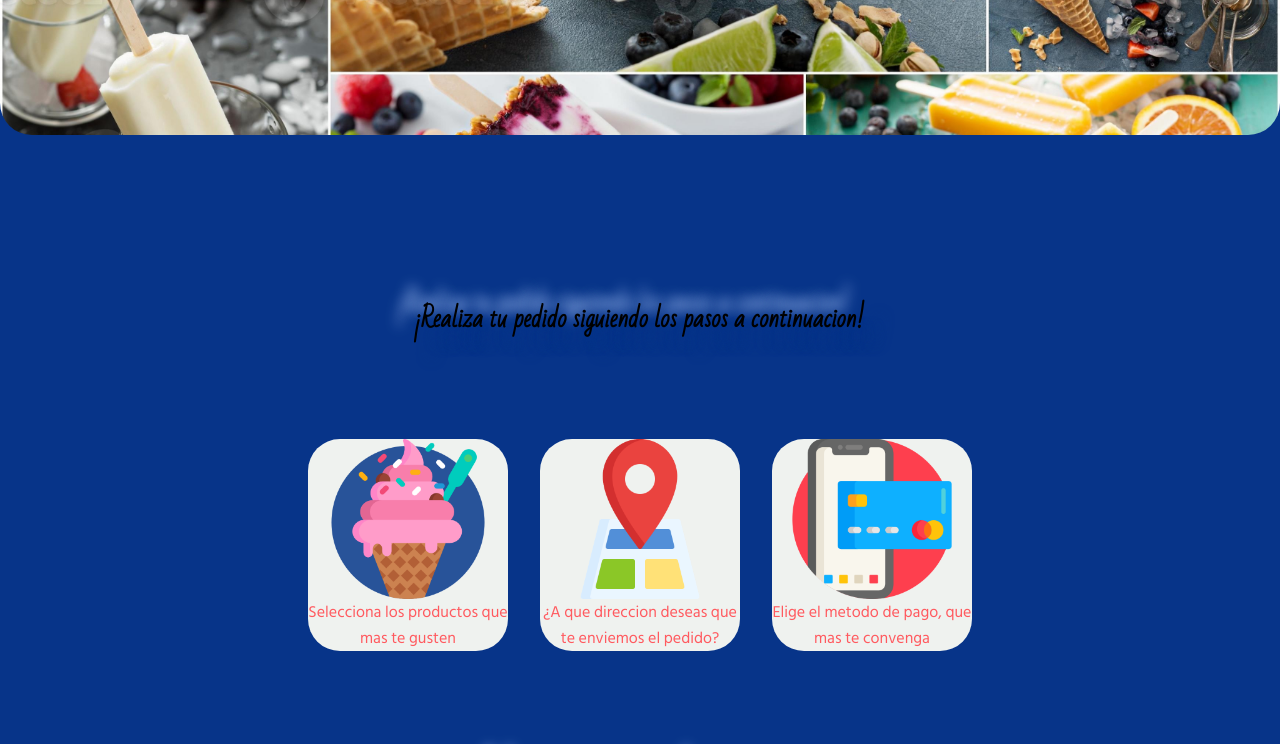
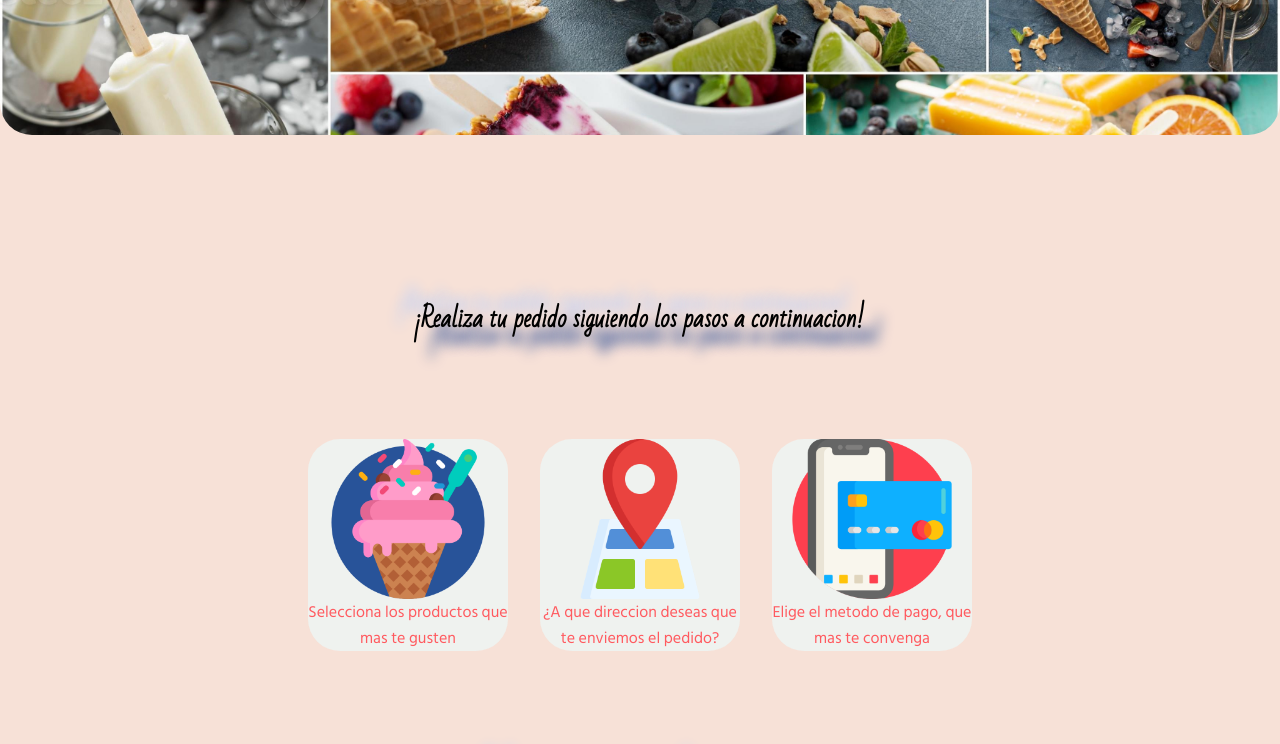
Before and after one commit to carclexd/PF-Carlos-Manuel-Clemente-Cahuao, a website: page pages/productos.html in a window 1280 px wide. Shown: the part 451-1195 px from the top of the page. Drawn offline with Linux system fonts and the light colour scheme.

Commit message:
agregando sass

```diff
--- a/css/styles.css
+++ b/css/styles.css
@@ -5,7 +5,6 @@
 }
 body{
     background-color: #F7E1D7;
-    background-color: #073489;
 }
 
 /* ----------- Header ------------ */
```
Also changed, not shown: index.html (+1 -0 lines), package.json (added, +25 -0 lines), css/estilos.css (added), scss/estilos.scss (added), 2 other files.
